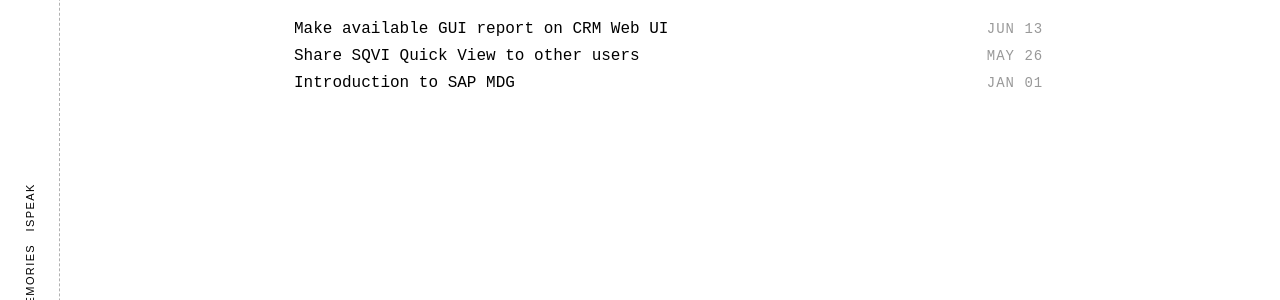
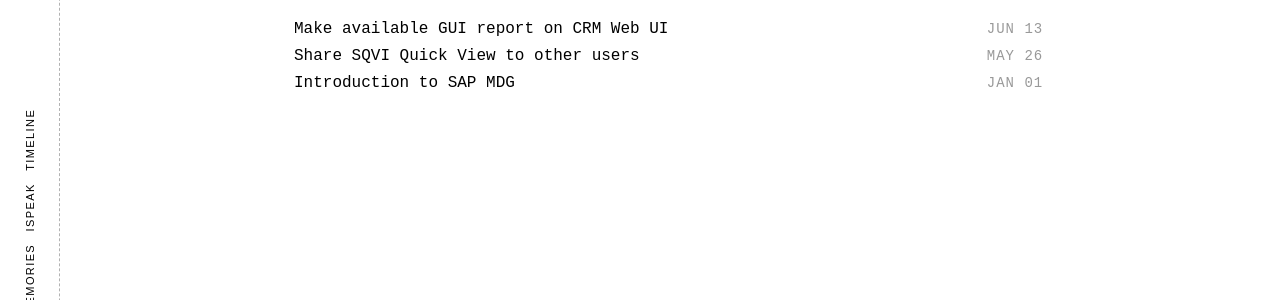
Before and after one commit to a6unraj/a6unraj.github.io, a Jekyll site: the page built from index.html, in a window 1280 px wide. Shown: the part 333-633 px from the top of the page. Built offline with Jekyll 4.4.1, drawn with Linux system fonts in a browser that asks for light colours; some web fonts are replaced; comment, search, counter and statistics services are not loaded.

Commit message:
Update nav.html

```diff
--- a/_includes/nav.html
+++ b/_includes/nav.html
@@ -7,6 +7,7 @@
         <a href="../../../reviews" title="Reviews">Reviews</a>
         <a href="../../../memories" title="Memories">Memories</a>
         <a href="../../../ispeak" title="iSpeak">iSpeak</a>
+        <a href="../../../timeline" title="Timeline">Timeline</a>
         </div>
     </div>
 </nav>
```
